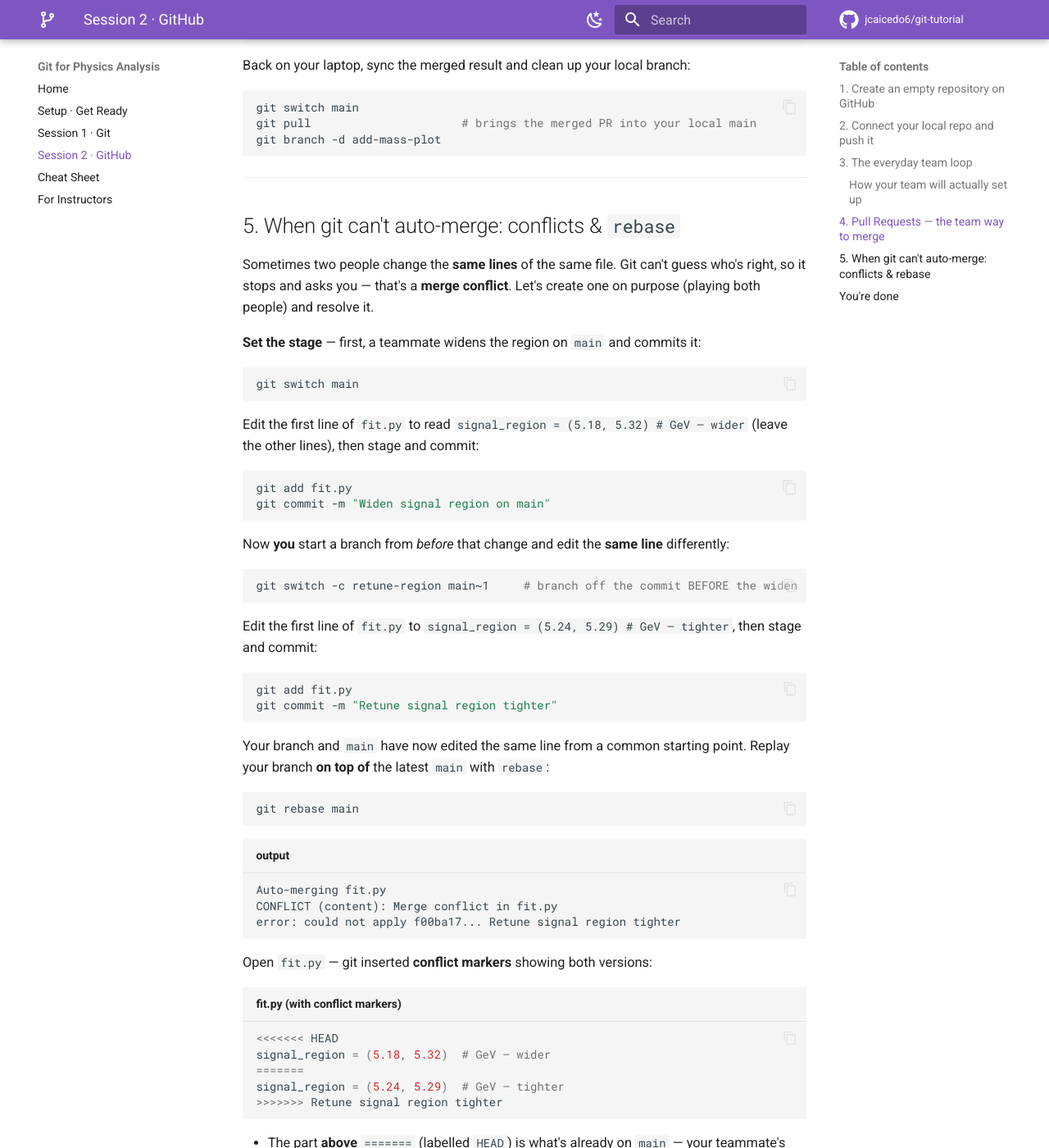
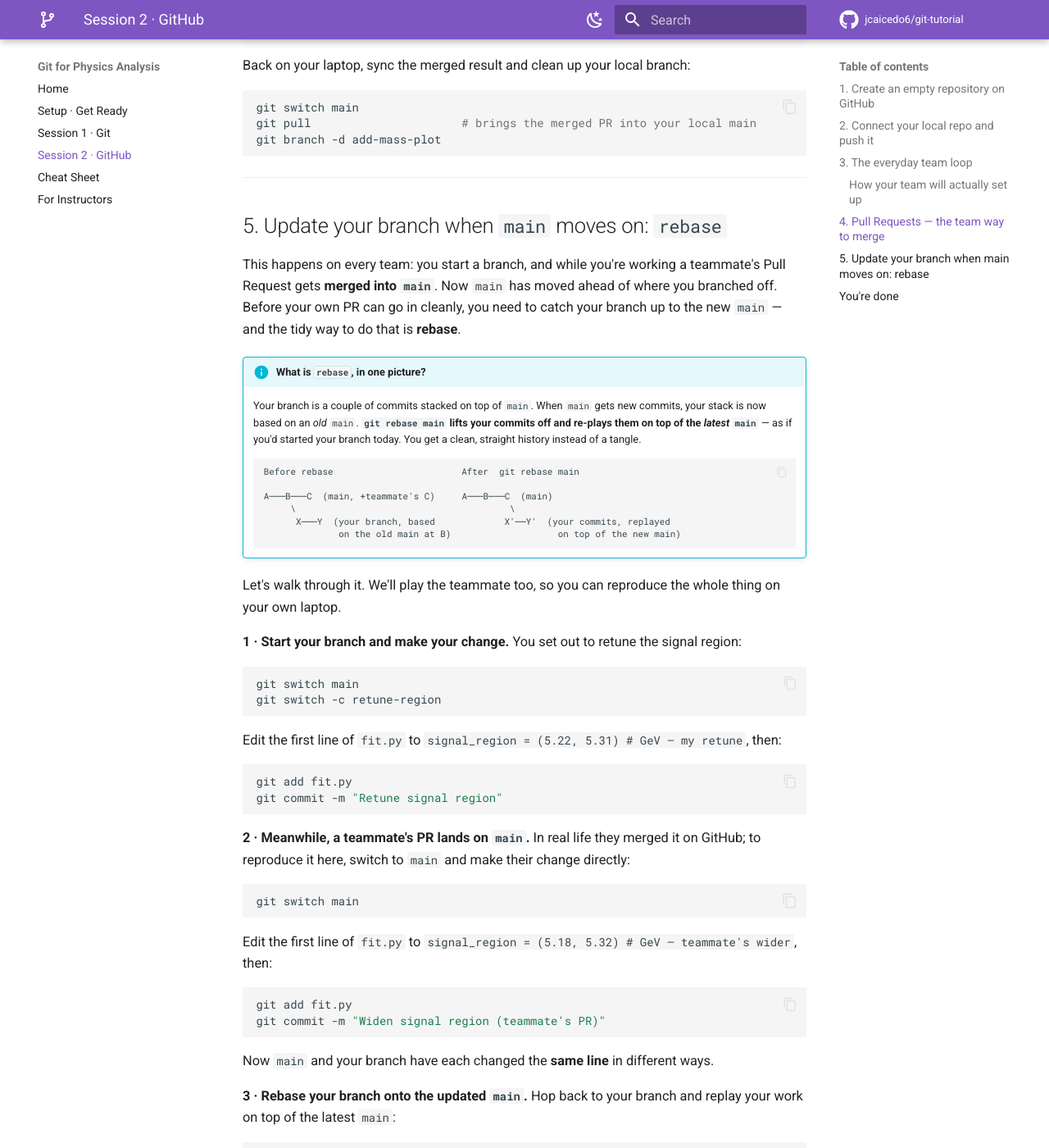
Before and after one commit to jcaicedo6/git-tutorial, an MkDocs documentation site: the page built from docs/session2-github.md, in a window 1280 px wide and 1400 px high, scrolled down 4505 px. Shown: the whole window at 82% size. Built offline with MkDocs 1.6.1 and Material for MkDocs 9.7.7, drawn with Linux system fonts in a browser that asks for light colours; emoji names are drawn with the system emoji font; comment, search, counter and statistics services are not loaded; some of the changed text lies outside the part shown.

Commit message:
Rewrite §5 as a real-life teammate-PR conflict; explain rebase with a diagram

````diff
--- a/docs/session2-github.md
+++ b/docs/session2-github.md
@@ -285,72 +285,98 @@ git branch -d add-mass-plot
 
 ---
 
-## 5. When git can't auto-merge: conflicts & `rebase`
+## 5. Update your branch when `main` moves on: `rebase`
 
-Sometimes two people change the **same lines** of the same file. Git can't guess who's
-right, so it stops and asks you — that's a **merge conflict**. Let's create one on purpose
-(playing both people) and resolve it.
+This happens on every team: you start a branch, and while you're working a teammate's Pull
+Request gets **merged into `main`**. Now `main` has moved ahead of where you branched off.
+Before your own PR can go in cleanly, you need to catch your branch up to the new `main` —
+and the tidy way to do that is **rebase**.
 
-**Set the stage** — first, a teammate widens the region on `main` and commits it:
+!!! info "What is `rebase`, in one picture?"
+    Your branch is a couple of commits stacked on top of `main`. When `main` gets new
+    commits, your stack is now based on an *old* `main`. **`git rebase main` lifts your
+    commits off and re-plays them on top of the *latest* `main`** — as if you'd started your
+    branch today. You get a clean, straight history instead of a tangle.
+
+    ```
+    Before rebase                        After  git rebase main
+
+    A───B───C  (main, +teammate's C)     A───B───C  (main)
+         \                                        \
+          X───Y  (your branch, based             X'──Y'  (your commits, replayed
+                  on the old main at B)                    on top of the new main)
+    ```
+
+Let's walk through it. We'll play the teammate too, so you can reproduce the whole thing on
+your own laptop.
+
+**1 · Start your branch and make your change.** You set out to retune the signal region:
+
+```bash
+git switch main
+git switch -c retune-region
+```
+
+Edit the first line of `fit.py` to `signal_region = (5.22, 5.31)  # GeV — my retune`, then:
+
+```bash
+git add fit.py
+git commit -m "Retune signal region"
+```
+
+**2 · Meanwhile, a teammate's PR lands on `main`.** In real life they merged it on GitHub;
+to reproduce it here, switch to `main` and make their change directly:
 
 ```bash
 git switch main
 ```
 
-Edit the first line of `fit.py` to read `signal_region = (5.18, 5.32)  # GeV — wider`
-(leave the other lines), then stage and commit:
+Edit the first line of `fit.py` to `signal_region = (5.18, 5.32)  # GeV — teammate's wider`,
+then:
 
 ```bash
 git add fit.py
-git commit -m "Widen signal region on main"
+git commit -m "Widen signal region (teammate's PR)"
 ```
 
-Now **you** start a branch from *before* that change and edit the **same line** differently:
+Now `main` and your branch have each changed the **same line** in different ways.
+
+**3 · Rebase your branch onto the updated `main`.** Hop back to your branch and replay your
+work on top of the latest `main`:
 
 ```bash
-git switch -c retune-region main~1     # branch off the commit BEFORE the widen
+git switch retune-region
+git rebase main
 ```
 
-Edit the first line of `fit.py` to `signal_region = (5.24, 5.29)  # GeV — tighter`, then
-stage and commit:
-
-```bash
-git add fit.py
-git commit -m "Retune signal region tighter"
-```
-
-Your branch and `main` have now edited the same line from a common starting point. Replay
-your branch **on top of** the latest `main` with `rebase`:
-
-```bash
-git rebase main
-```
+Because both sides touched the same line, git can't decide for you — it pauses with a
+**conflict**:
 
 ```title="output"
 Auto-merging fit.py
 CONFLICT (content): Merge conflict in fit.py
-error: could not apply f00ba17... Retune signal region tighter
+error: could not apply f00ba17... Retune signal region
 ```
 
 Open `fit.py` — git inserted **conflict markers** showing both versions:
 
 ```python title="fit.py (with conflict markers)"
 <<<<<<< HEAD
-signal_region = (5.18, 5.32)  # GeV — wider
+signal_region = (5.18, 5.32)  # GeV — teammate's wider
 =======
-signal_region = (5.24, 5.29)  # GeV — tighter
->>>>>>> Retune signal region tighter
+signal_region = (5.22, 5.31)  # GeV — my retune
+>>>>>>> Retune signal region
 ```
 
 - The part **above** `=======` (labelled `HEAD`) is what's already on `main` — your
-  teammate's "wider" line.
-- The part **below** `=======` is the commit being replayed — your "tighter" line.
+  teammate's line.
+- The part **below** `=======` is your commit being replayed — your line.
 
 **Resolve it:** decide the final line, **delete all three marker lines** (`<<<<<<<`,
-`=======`, `>>>>>>>`), and keep what you want. Say you agree on the tighter window:
+`=======`, `>>>>>>>`), and keep what you want. Say the team agrees on your retuned window:
 
 ```python title="fit.py (resolved)"
-signal_region = (5.24, 5.29)  # GeV — agreed tighter window
+signal_region = (5.22, 5.31)  # GeV — agreed retuned window
 ```
 
 Tell git the conflict is resolved, then continue the rebase:
@@ -360,22 +386,29 @@ git add fit.py
 git rebase --continue
 ```
 
-Test that everything still works, and you're done:
+Run the script to confirm nothing broke:
 
 ```bash
 python fit.py
 ```
 
+Your branch now sits cleanly on top of the latest `main`, conflict and all — from here you'd
+push it and open a PR just like in §4.
+
 !!! tip "Escape hatch"
     Made a mess mid-rebase? `git rebase --abort` puts everything back **exactly** as it was
     before you started. Nothing is lost — try again with a clear head.
 
+!!! tip "Related: `git pull --rebase`"
+    When you're on a **shared branch** (like `main`) and both you and a teammate have pushed
+    commits, `git pull --rebase` fetches theirs and replays yours on top — the same idea,
+    without a messy merge commit. It's the everyday cousin of what you just did.
+
 !!! info "`merge` vs. `rebase` — the one-line version"
     Both combine branches. **`git merge`** joins them with a new "merge commit" (preserves
     the exact history). **`git rebase`** replays your commits *on top of* the latest `main`,
-    giving a clean, straight-line history — which is why teams often run **`git pull
-    --rebase`** to fold in teammates' work tidily. Golden rule: **rebase your own work that
-    you haven't pushed yet; don't rebase commits others have already pulled.**
+    giving a clean, straight-line history. Golden rule: **rebase your own work that you
+    haven't pushed yet; don't rebase commits others have already pulled.**
 
 ---
 
````
